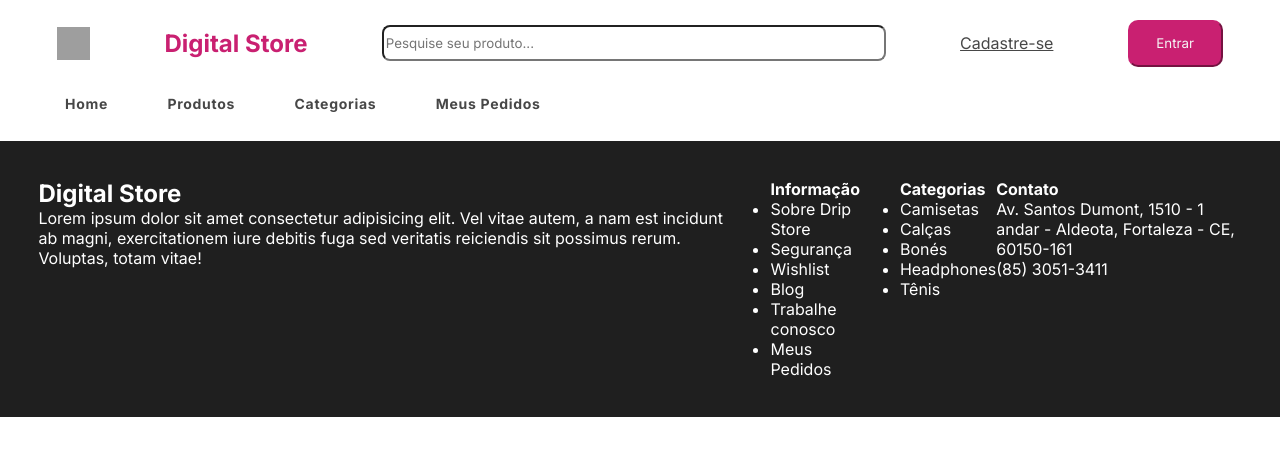
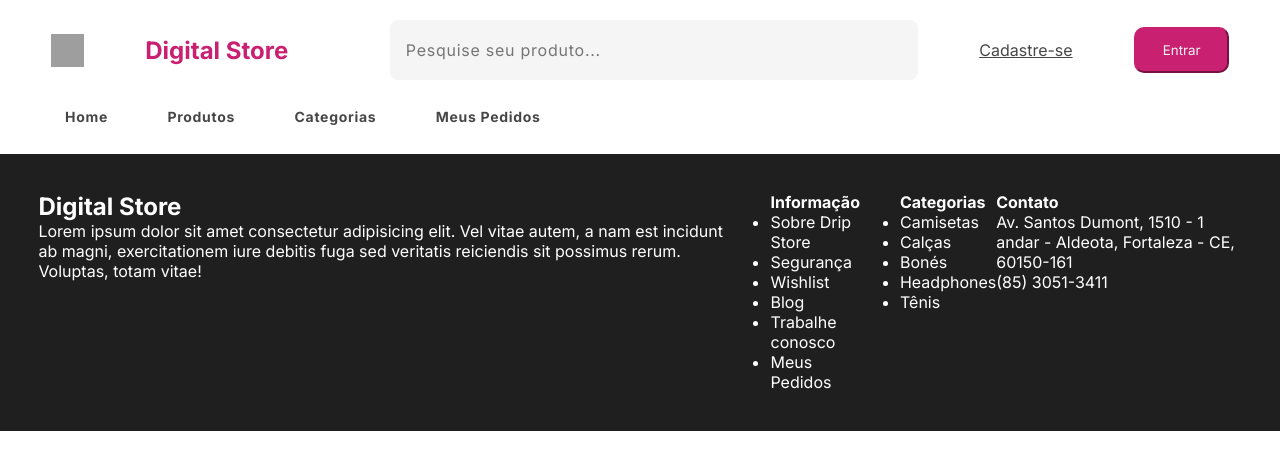
Before and after one commit to Project-Digital-College/Project-Digital-Store, a React (Vite) app: page / in a window 1280 px wide. Shown: the top 470 px of the page. Built offline with nearby package versions, Linux system fonts and the light colour scheme; grey boxes are pictures that could not be loaded.

Commit message:
Alterações no Header - Ajeitando o Input

```diff
--- a/style.css
+++ b/style.css
@@ -51,7 +51,14 @@
 .input-busca {
     border-radius: 8px;
     width: 40%;
-    height: 30px;
+    height: 60px;
+    margin-left: 40px;
+    background-color: var(--light-gray-3);
+    font-size: 16px;
+    line-height: 28px;
+    letter-spacing: 0.75px;
+    border-style: none;
+    padding: 0 16px;
 }
 
 .link-cadastro {
@@ -88,6 +95,6 @@
     color: var(--white-color);
     padding: 3%;
     display: flex;
-    justify-content:center;
+    justify-content: center;
     flex-direction: row;
 }
```
Lines whose indentation alone changed are shown as unchanged.
